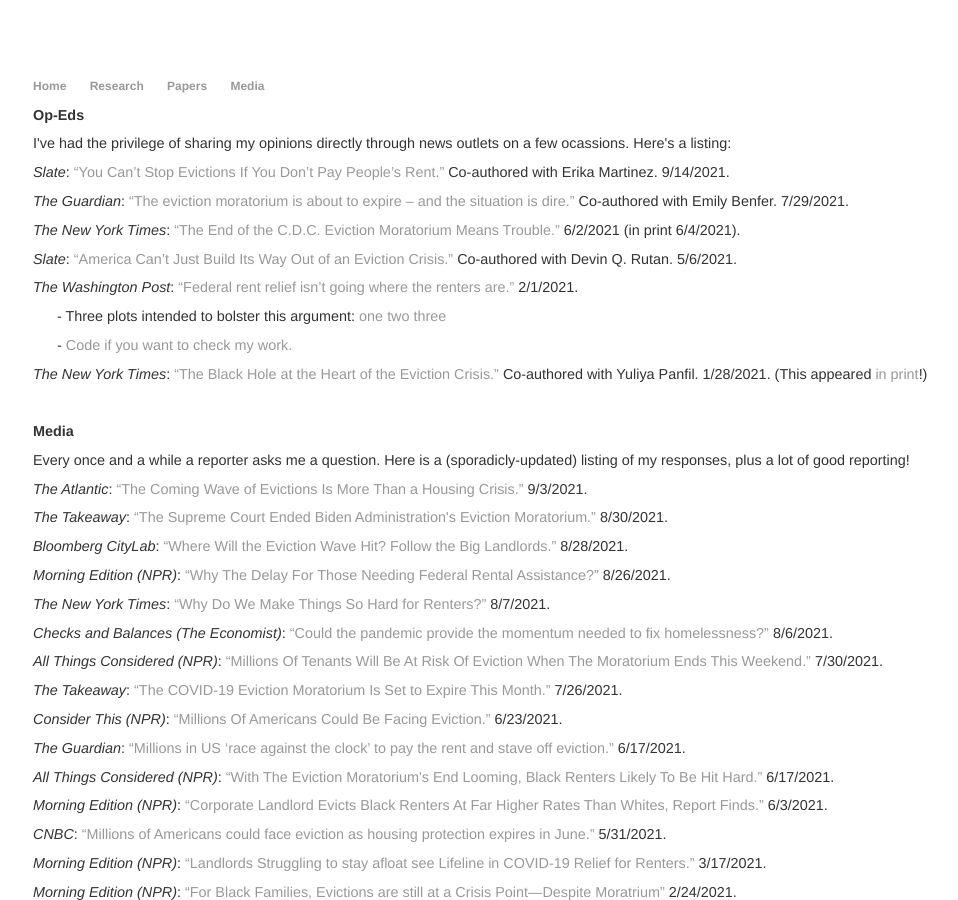
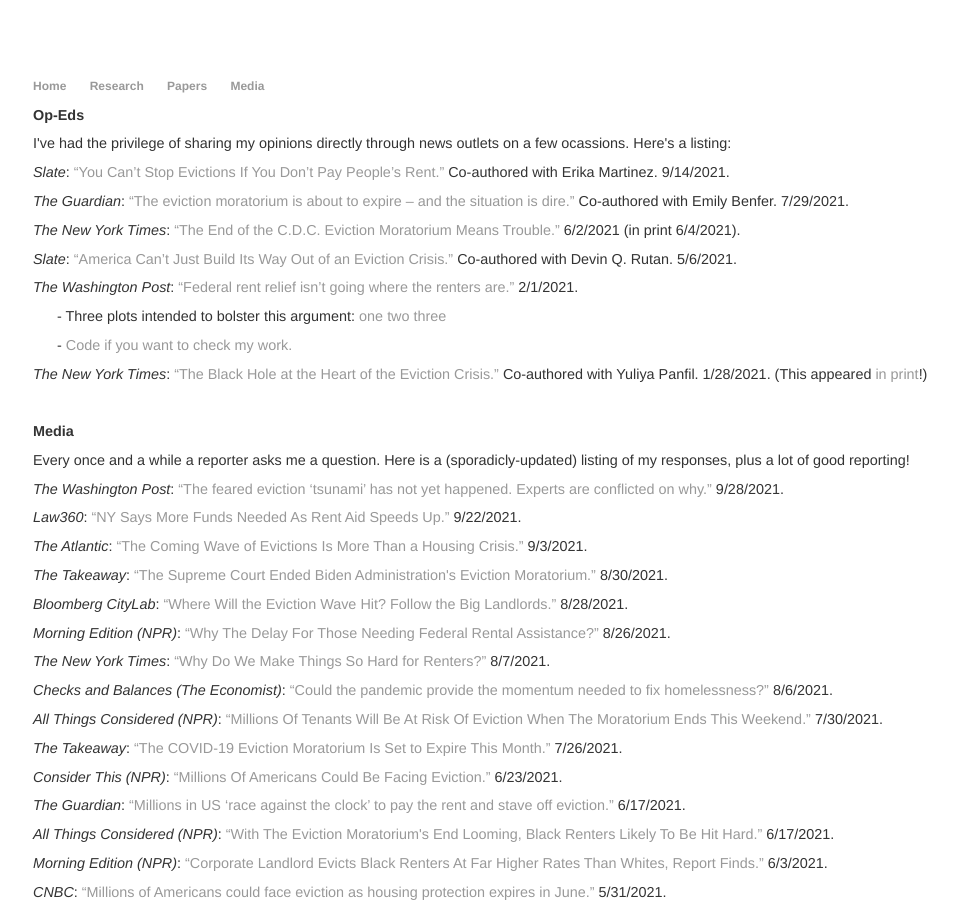
Before and after one commit to pshepburn/pshepburn.github.io, a Jekyll site: the page built from media.html, in a window 1280 px wide and 900 px high. Shown: the whole window, without its empty margins (54-1012 px from the left). Built offline with Jekyll 4.4.1, drawn with Linux system fonts in a browser that asks for light colours.

Commit message:
small change

```diff
--- a/media.html
+++ b/media.html
@@ -17,6 +17,8 @@
 
 	<p><strong>Media</strong></p>
 	<p>Every once and a while a reporter asks me a question. Here is a (sporadicly-updated) listing of my responses, plus a lot of good reporting!</p>
+	<p><em>The Washington Post</em>: <a href="https://www.washingtonpost.com/business/2021/09/28/eviction-cliff-moratorium-rental-assistance/">“The feared eviction ‘tsunami’ has not yet happened. Experts are conflicted on why.”</a> 9/28/2021.</p>
+	<p><em>Law360</em>: <a href="https://www.law360.com/newyork/articles/1424300/ny-says-more-funds-needed-as-rent-aid-speeds-up-">“NY Says More Funds Needed As Rent Aid Speeds Up.”</a> 9/22/2021.</p>
 	<p><em>The Atlantic</em>: <a href="https://www.theatlantic.com/family/archive/2021/09/cdc-eviction-ban-housing-crisis/619960/">“The Coming Wave of Evictions Is More Than a Housing Crisis.”</a> 9/3/2021.</p>
 	<p><em>The Takeaway</em>: <a href="https://www.wnycstudios.org/podcasts/takeaway/segments/supreme-court-ended-biden-administrations-eviction-moratorium?tab=summary">“The Supreme Court Ended Biden Administration's Eviction Moratorium.”</a> 8/30/2021.</p>
 	<p><em>Bloomberg CityLab</em>: <a href="https://www.bloomberg.com/news/articles/2021-08-28/the-biggest-landlords-are-driving-pandemic-evictions">“Where Will the Eviction Wave Hit? Follow the Big Landlords.”</a> 8/28/2021.</p>
```
Also changed, not shown: 1 other file.
